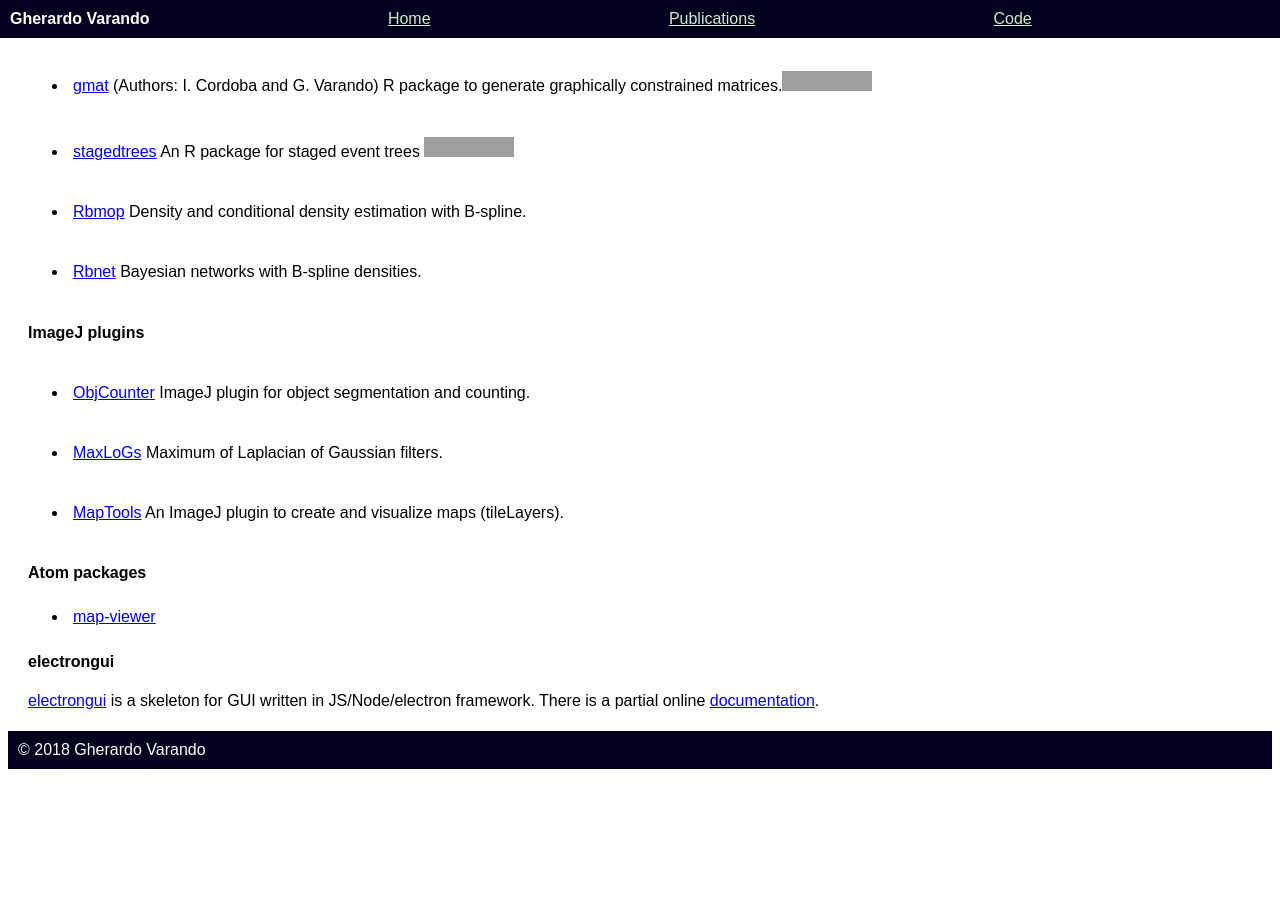
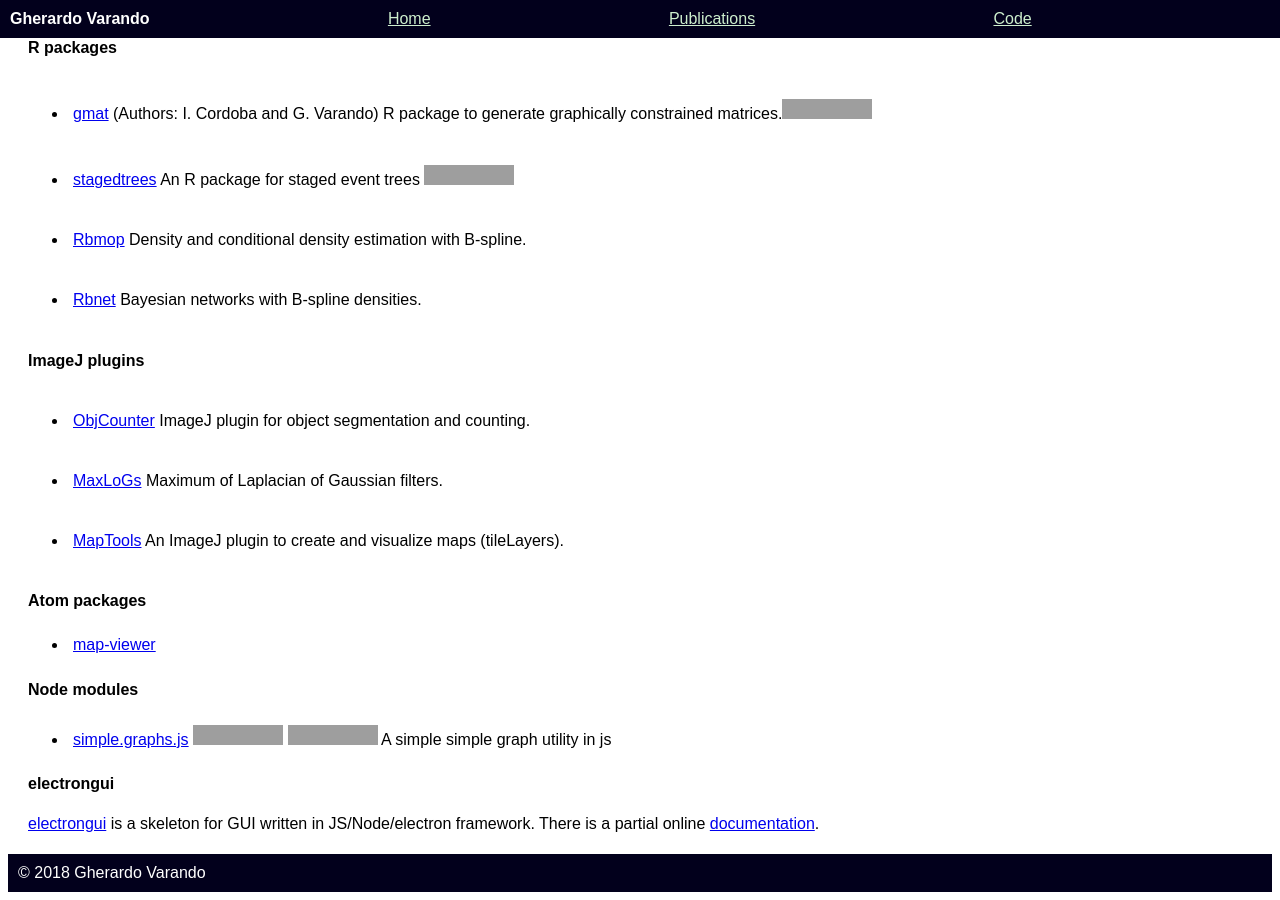
Before and after one commit to gherardovarando/gherardovarando.github.io, a Jekyll site: the page built from code.md, in a window 1280 px wide and 900 px high, scrolled down 1053 px. Built offline with Jekyll 4.4.1, drawn with Linux system fonts in a browser that asks for light colours; nearby versions of some CDN libraries; before the commit the page ends 1830 px from its top, so only the background shows below that; grey boxes are pictures that could not be loaded.

Commit message:
[upd] simple.graphs.js added to code

```diff
--- a/code.md
+++ b/code.md
@@ -11,6 +11,7 @@ All  code is hosted at github,
 - [R packages](#r-packages)
 - [ImageJ and FIJI plugins](#imagej-plugins)
 - [Atom packages](#atom-packages)
+- [node-js modules](#node-modules)
 - [electrongui](#electrongui)
 
 The present personal site is built using Jekyll.
@@ -90,6 +91,12 @@ extensions:
 
 - [map-viewer](https://atom.io/packages/map-viewer)
 
+#### Node modules
+
+- [simple.graphs.js](https://github.com/gherardovarando/graphs.js) [![Build Status](https://travis-ci.com/gherardovarando/graphs.js.svg?branch=master)](https://travis-ci.com/gherardovarando/graphs.js)
+[![npm version](https://badge.fury.io/js/simple.graphs.js.svg)](https://badge.fury.io/js/simple.graphs.js)
+A simple simple graph utility in js
+
 #### electrongui
 
 [electrongui](https://github.com/gherardovarando/electrongui) is a skeleton for GUI written in JS/Node/electron framework.
```
